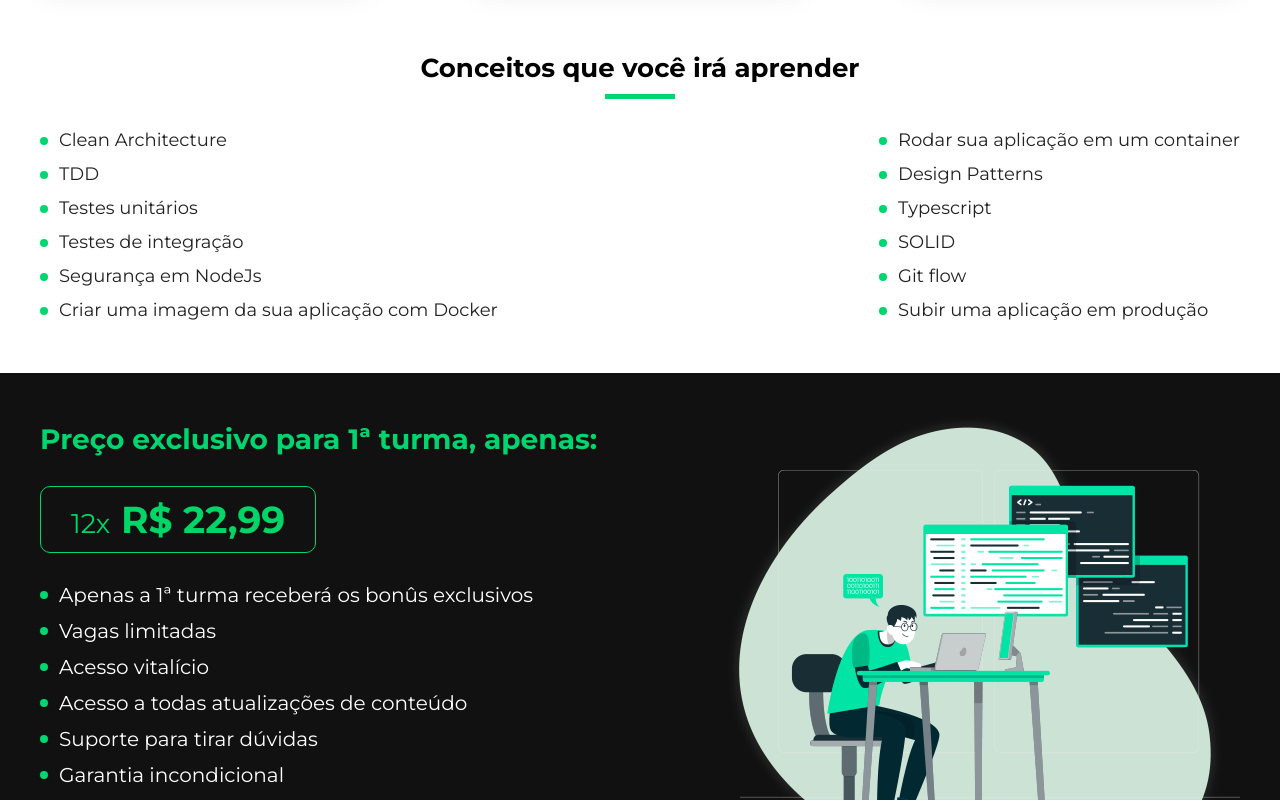
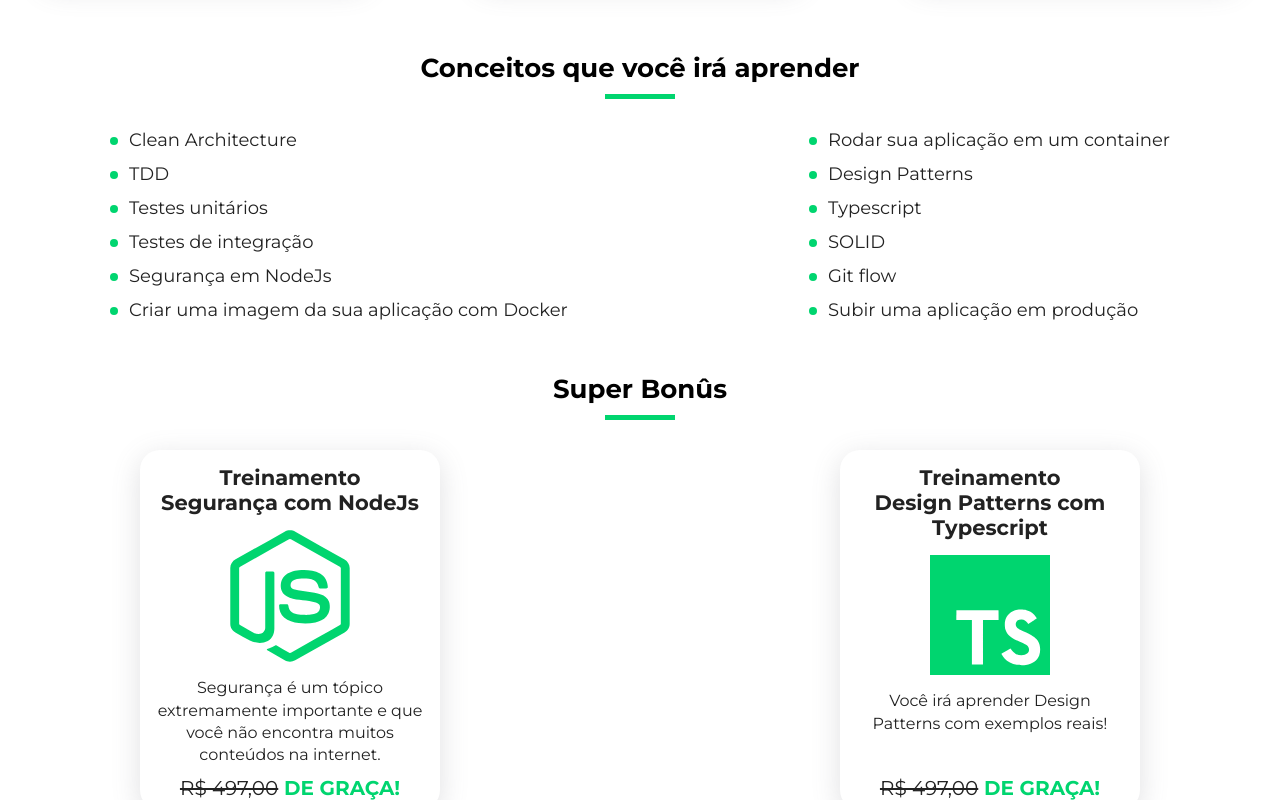
Before and after one commit to lucaslsneves/kiwicode_node_course, a Next.js app: page / in a window 1280 px wide. Shown: the part 2420-3220 px from the top of the page. Built offline with nearby package versions, Linux system fonts and the light colour scheme.

Commit message:
feat: add pricing section

```diff
--- a/src/components/BonusSection/index.js
+++ b/src/components/BonusSection/index.js
@@ -1,9 +1,30 @@
 import React from 'react'
+import SectionTitleBottom from '../SectionTitleBottom'
+import { ContainerMaxWidth } from '../MaxWidthContainer'
 
-// import { Container } from './styles';
+import { Container, Color, Bonus } from './styles'
 
 function BonusSection () {
-  return <div />
+  return <Color>
+    <ContainerMaxWidth>
+      <SectionTitleBottom>Super Bonûs</SectionTitleBottom>
+      <Container>
+        <Bonus>
+          <h2>Treinamento<br/> Segurança com NodeJs</h2>
+          <img src="/node.svg" alt="Curso Segurança com NodeJs"/>
+          <p>Segurança é um tópico extremamente importante e que você não encontra muitos conteúdos na internet.<br/>
+              </p>
+          <div><span>R$ 497,00</span><strong> de graça!</strong></div>
+        </Bonus>
+        <Bonus>
+          <h2>Treinamento <br/> Design Patterns com Typescript</h2>
+          <img src="/typescript.svg" alt="Curso Segurança com NodeJs"/>
+          <p>Você irá aprender Design Patterns com exemplos reais!</p>
+          <div><span>R$ 497,00</span><strong> de graça!</strong></div>
+        </Bonus>
+      </Container>
+    </ContainerMaxWidth>
+  </Color>
 }
 
 export default BonusSection
--- a/src/components/BonusSection/styles.js
+++ b/src/components/BonusSection/styles.js
@@ -0,0 +1,64 @@
+import styled from 'styled-components'
+export const Color = styled.section`
+  background-color: #fff;
+`
+export const Bonus = styled.div`
+position:relative;
+color: #222;
+padding: 15px;
+border-radius: 20px;
+  display:flex;
+  flex-direction:column;
+  box-shadow: rgba(100, 100, 111, 0.2) 0px 7px 29px 0px;
+  align-items:center;
+  height: 360px;
+  width: 300px;
+  h2 {
+    text-align:center;
+    margin-bottom: 15px;
+  }
+
+  p {
+    text-align:center;
+    line-height: 1.4;
+    font-size: 16px;
+  }
+
+  img {
+    width: 120px;
+    margin-bottom: 15px;
+  }
+
+  div {
+    position:absolute;
+    bottom:10px;
+    font-size: 20px;
+    span {
+      text-decoration:line-through;
+    }
+    strong {
+      color: #00d56f;
+      text-transform: uppercase;
+    }
+  }
+
+  @media(max-width: 1200px){
+    width: 100%;
+    margin-bottom: 15px;
+  }
+`
+
+export const Container = styled.div`
+padding: 0 100px;
+padding-bottom: 40px;
+margin-top: 30px;
+  display:flex;
+  justify-content:space-between;
+
+  @media(max-width: 1200px){
+    margin-top: 15px;
+    padding: 20px;
+    flex-direction:column;
+    align-items:center;
+  }
+`
--- a/src/components/ConceptsSection/styles.js
+++ b/src/components/ConceptsSection/styles.js
@@ -6,6 +6,8 @@ export const Color = styled.div`
 export const Container = styled.div`
   margin-top: 30px;
   padding-bottom:40px;
+  padding-right:70px;
+  padding-left: 70px;
   display:flex;
   justify-content: space-between;
   color: #222;
--- a/src/components/PriceSection/index.js
+++ b/src/components/PriceSection/index.js
@@ -31,7 +31,7 @@ function PriceSection () {
               Suporte para tirar dúvidas
           </ListItem>
             <ListItem>
-              Garantia incondicional
+              Garantia incondicional de 7 dias
           </ListItem>
           </ul>
           <a><span>Comprar</span><h2>R$ 297 <br /><span>à vista</span></h2></a>
--- a/src/components/PriceSection/styles.js
+++ b/src/components/PriceSection/styles.js
@@ -7,6 +7,11 @@ export const Container = styled.div`
  align-items:center;
  color: #fff;
 
+  div {
+    display:flex;
+    flex-direction:column;
+    align-items:start;
+  }
  h1 {
    color:#00d56f;
  }
@@ -52,8 +57,32 @@ export const Container = styled.div`
       font-size: 17px;
     }
    }
-   :hover {
+   @media(max-width: 500px){
+   width: 100%;
+   > span {
+     margin-left: 25px;
 
+   }
+ }
+ }
+ @media(max-width: 1200px){
+   flex-direction: column;
+   align-items:center;
+   justify-content:center;
+   padding:30px 20px;
+
+   h1 {
+   color:#00d56f;
+   font-size: 22px;
+ }
+   img {
+     margin-top: 15px;
+     width: 300px;
+   }
+   div {
+     > div {
+       align-self:center;
+     }
    }
  }
 `
@@ -71,4 +100,6 @@ export const Pricing = styled.div`
     font-weight: 400;
     font-size: 27px;
   }
+
+
 `
--- a/src/pages/index.js
+++ b/src/pages/index.js
@@ -8,6 +8,7 @@ import JobsSection from '../components/JobsSection'
 import { MainColorContainer } from '../components/MainColorContainer'
 import TechsSection from '../components/TechsSection'
 import ConceptsSection from '../components/ConceptsSection'
+import BonusSection from '../components/BonusSection'
 
 function IndexPage () {
   return (
@@ -18,6 +19,7 @@ function IndexPage () {
       <TechsSection/>
       <JobsSection/>
       <ConceptsSection/>
+      <BonusSection/>
       <PriceSection/>
       <GlobalStyle />
     </MainColorContainer>
```
